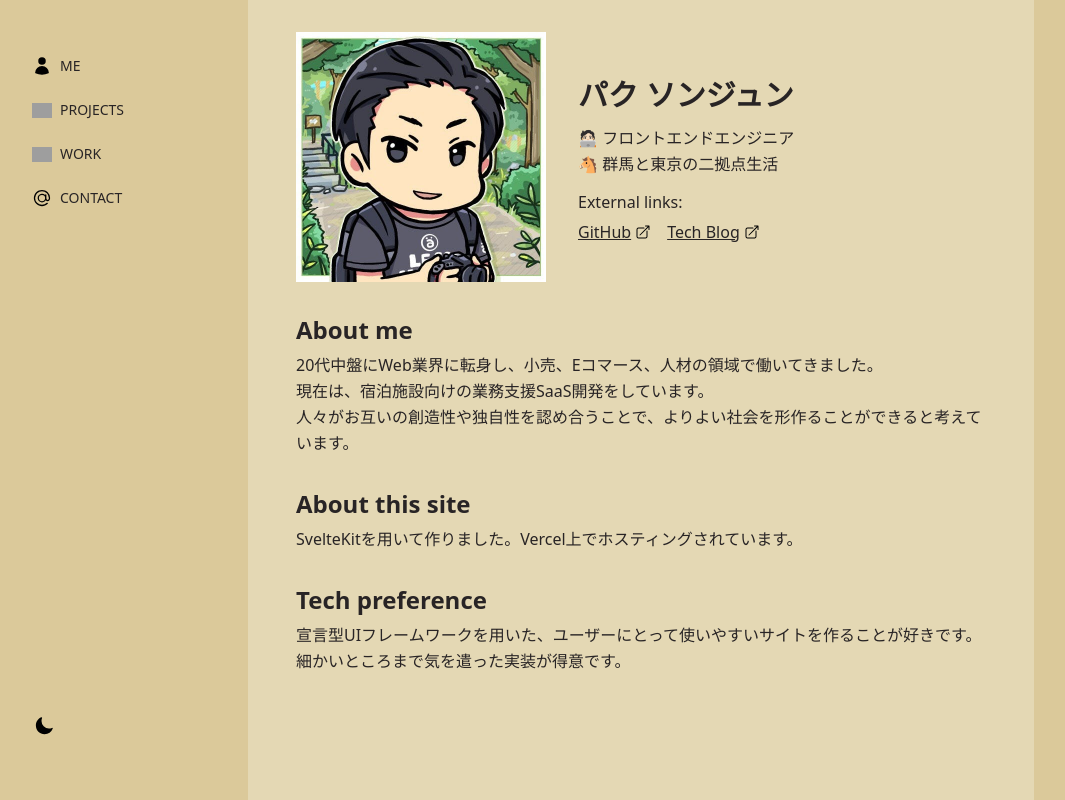
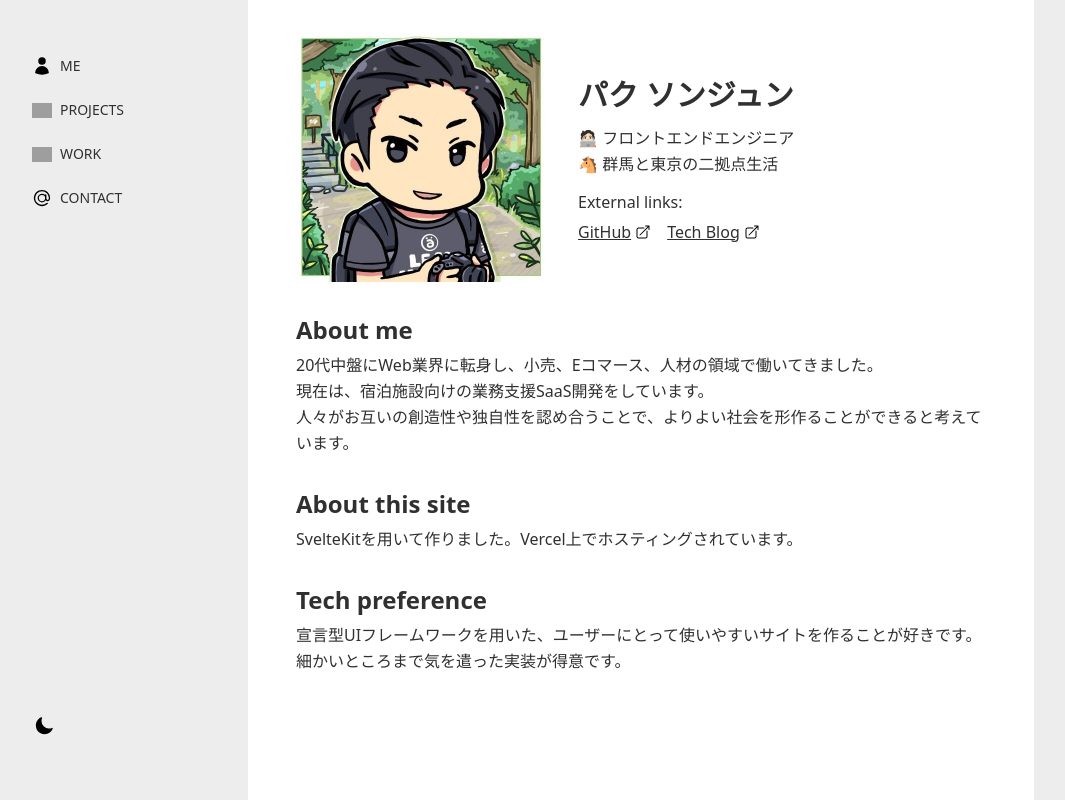
Before and after one commit to snuen/snuen, a SvelteKit app: page / in a window 1280 px wide. Shown: the whole page, without its empty margins (8-1073 px from the left). Built offline with nearby package versions, Linux system fonts and the light colour scheme; grey boxes are pictures that could not be loaded.

Commit message:
update theme

```diff
--- a/tailwind.config.js
+++ b/tailwind.config.js
@@ -10,6 +10,6 @@ export default {
 	},
 	plugins: [require('daisyui')],
 	daisyui: {
-		themes: ['retro']
+		themes: ['lemonade']
 	}
 };
```
